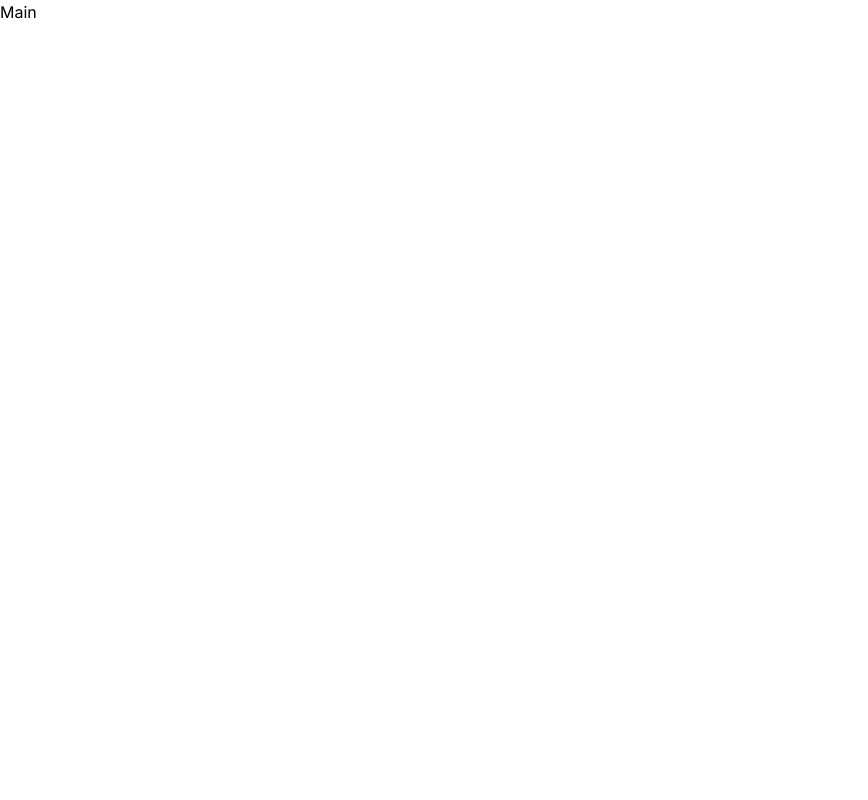
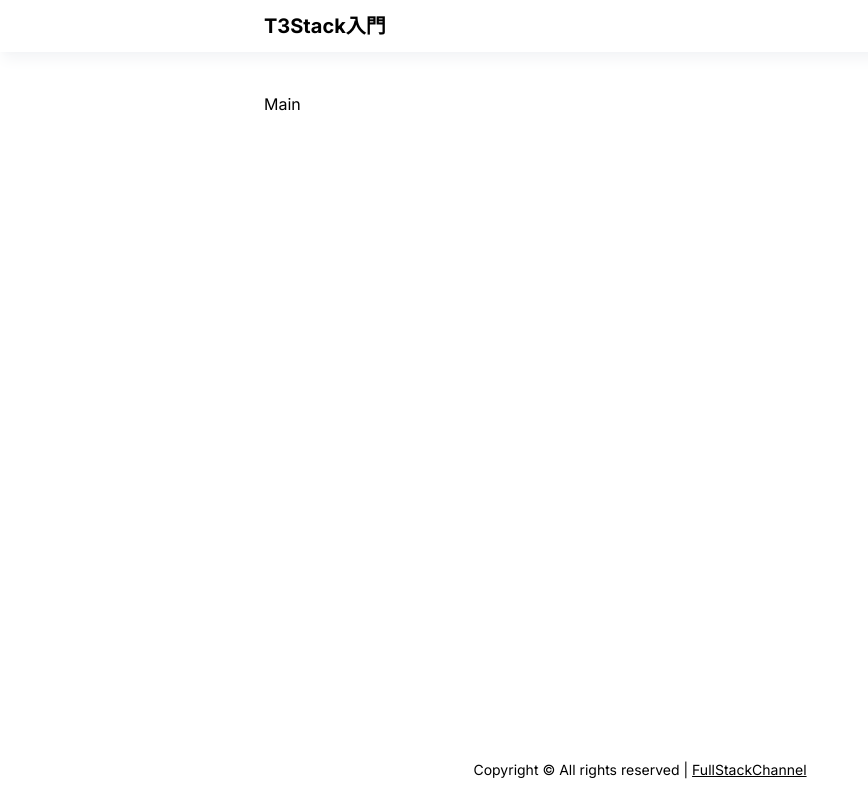
Before and after one commit to sekine-kibo/tibetan-mastiff, a Next.js app: page / in a window 1280 px wide. Shown: the whole page, without its empty margins (0-868 px from the left). Built offline with nearby package versions, Linux system fonts and the light colour scheme.

Commit message:
main ページの layout を実装

```diff
--- a/src/app/layout.tsx
+++ b/src/app/layout.tsx
@@ -1,12 +1,13 @@
 import type { Metadata } from "next";
 import { Inter } from "next/font/google";
 import "./globals.css";
+import Navigation from "@/components/auth/Navigation";
 
 const inter = Inter({ subsets: ["latin"] });
 
 export const metadata: Metadata = {
-  title: "Create Next App",
-  description: "Generated by create next app",
+  title: "T3Stack入門",
+  description: "T3Stack入門",
 };
 
 export default function RootLayout({
@@ -15,8 +16,30 @@ export default function RootLayout({
   children: React.ReactNode;
 }>) {
   return (
-    <html lang="en">
-      <body className={inter.className}>{children}</body>
+    <html lang="ja">
+      <body className={inter.className}>
+        <div className="flex min-h-screen flex-col">
+          <Navigation />
+
+          <main className="container mx-auto max-w-screen-md flex-1 px-2">
+            {children}
+          </main>
+
+          <footer className="py-5">
+            <div className="text-center text-sm">
+              Copyright © All rights reserved |{" "}
+              <a
+                href="https://www.youtube.com/@fullstackchannel"
+                target="_blank"
+                rel="noopener noreferrer"
+                className="underline"
+              >
+                FullStackChannel
+              </a>
+            </div>
+          </footer>
+        </div>
+      </body>
     </html>
   );
 }
--- a/src/app/page.tsx
+++ b/src/app/page.tsx
@@ -1,7 +1,3 @@
 export default function Home() {
-  return (
-    <main>
-      <div>Main</div>
-    </main>
-  );
+  return <div>Main</div>;
 }
--- /dev/null
+++ b/src/components/auth/Navigation.tsx
@@ -0,0 +1,13 @@
+import Link from "next/link";
+
+export default function Navigation() {
+  return (
+    <header className="shadow-lg shadow-gray-100 mb-10">
+      <div className="container mx-auto flex max-w-screen-md items-center justify-between px-2 py-3">
+        <Link href="/" className="cursor-pointer text-xl font-bold">
+          T3Stack入門
+        </Link>
+      </div>
+    </header>
+  );
+}
```
